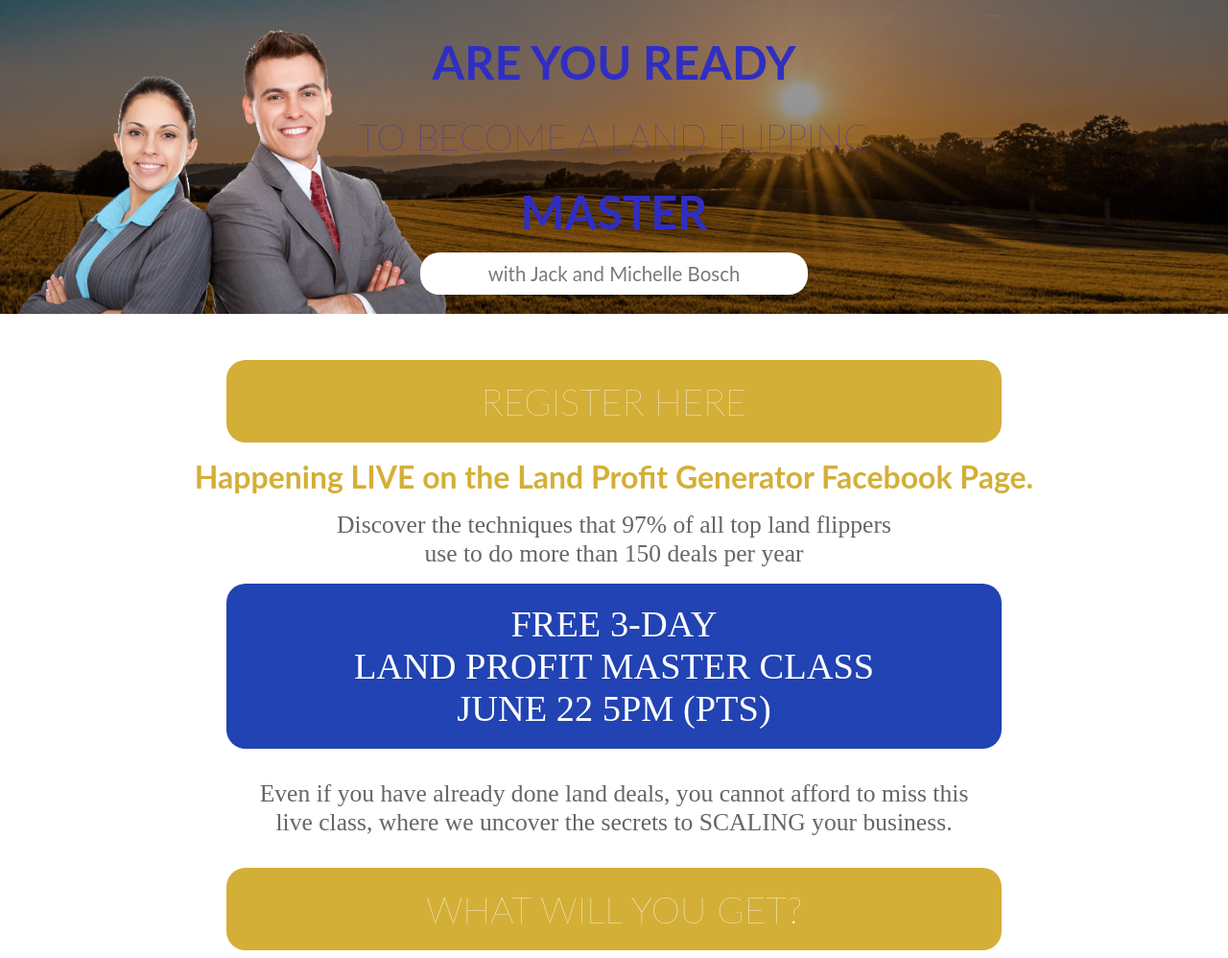
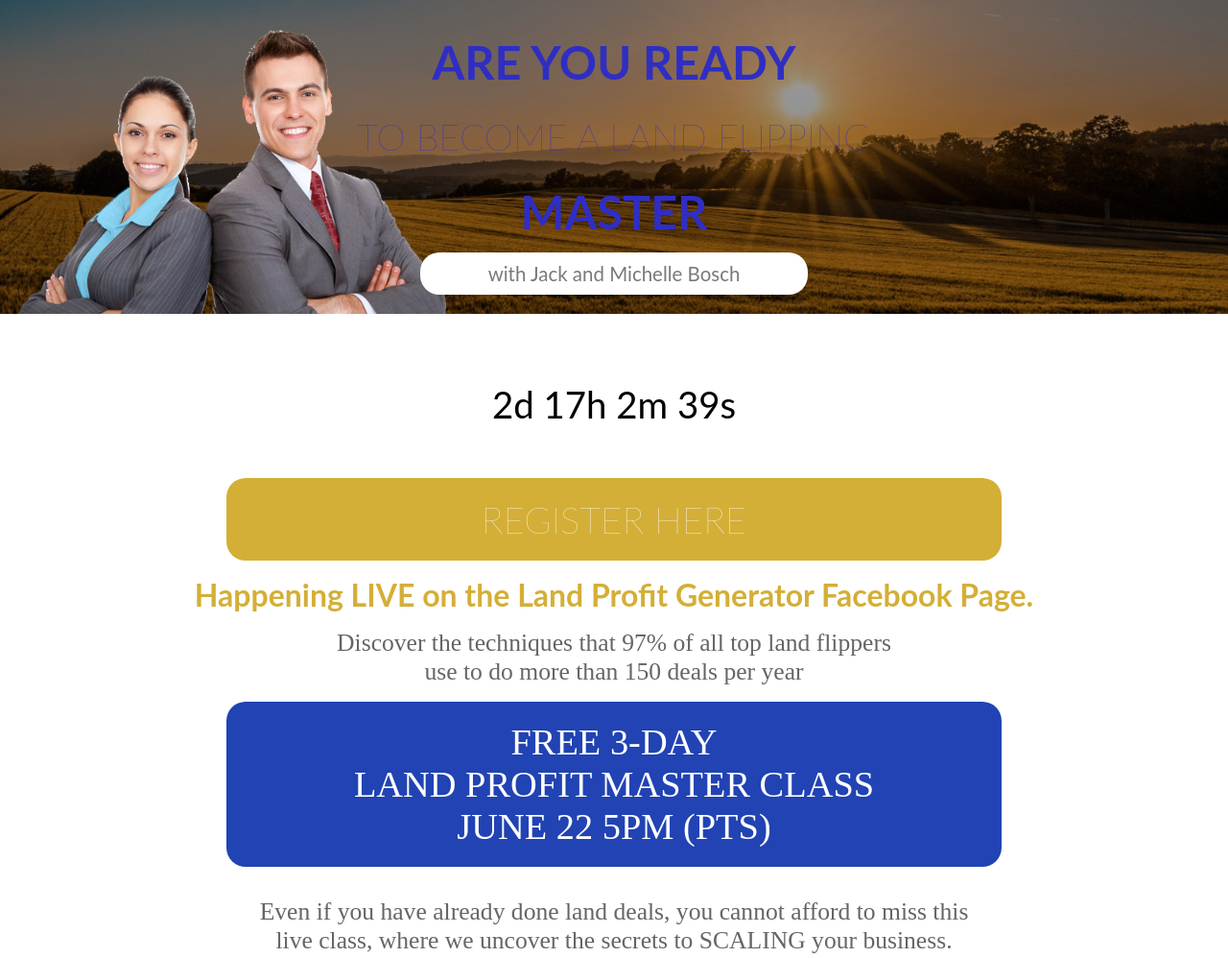
Before and after one commit to cesaradrianer/Ejercicio_Rivka, a plain HTML site: page index.html in a window 1280 px wide. Shown: the top 998 px of the page at 96% size. Drawn offline with Linux system fonts and the light colour scheme.

Commit message:
timer styles

```diff
--- a/index.html
+++ b/index.html
@@ -19,6 +19,7 @@
     </header>
 
     <main>
+        <p id="demo"></p>
         <h2 class = "yellow">REGISTER HERE</h2>
         <h3>Happening LIVE on the Land Profit Generator Facebook Page.</h3>
         <p class = "text">Discover the techniques that 97% of all top land flippers<br>use to do more than 150 deals per year</p>
@@ -106,11 +107,11 @@
     </div>
 
     <!-- Display the countdown timer in an element -->
-<p id="demo"></p>
+
 
 <script>
 // Set the date we're counting down to
-var countDownDate = new Date("Sep 17, 2021 15:23:00").getTime();
+var countDownDate = new Date("Sep 20, 2021 15:23:00").getTime();
 
 // Update the count down every 1 second
 var x = setInterval(function() {
--- a/styles.css
+++ b/styles.css
@@ -52,6 +52,10 @@
   display: flex;
   flex-direction: column;
   align-items: center;
+}
+
+#demo {
+  font: 3vw "Lato";
 }
 
 .yellow {
```
